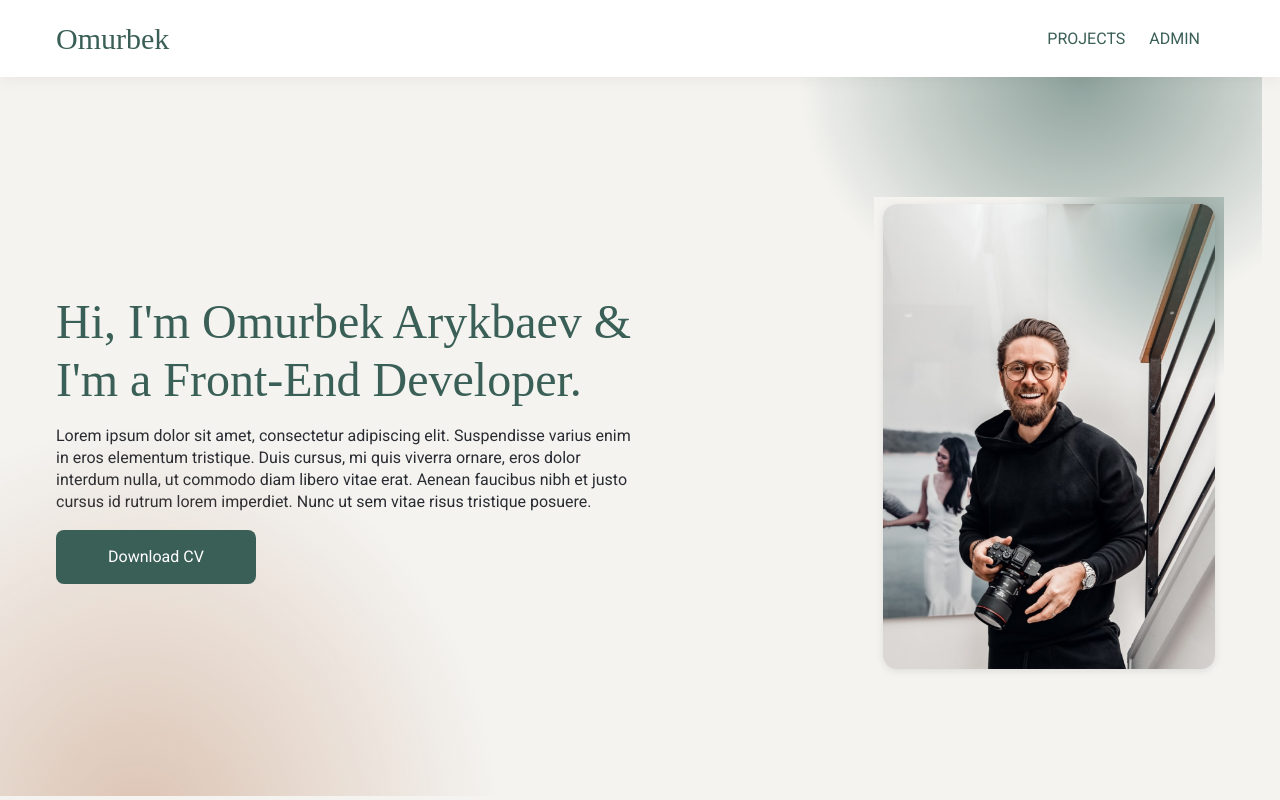
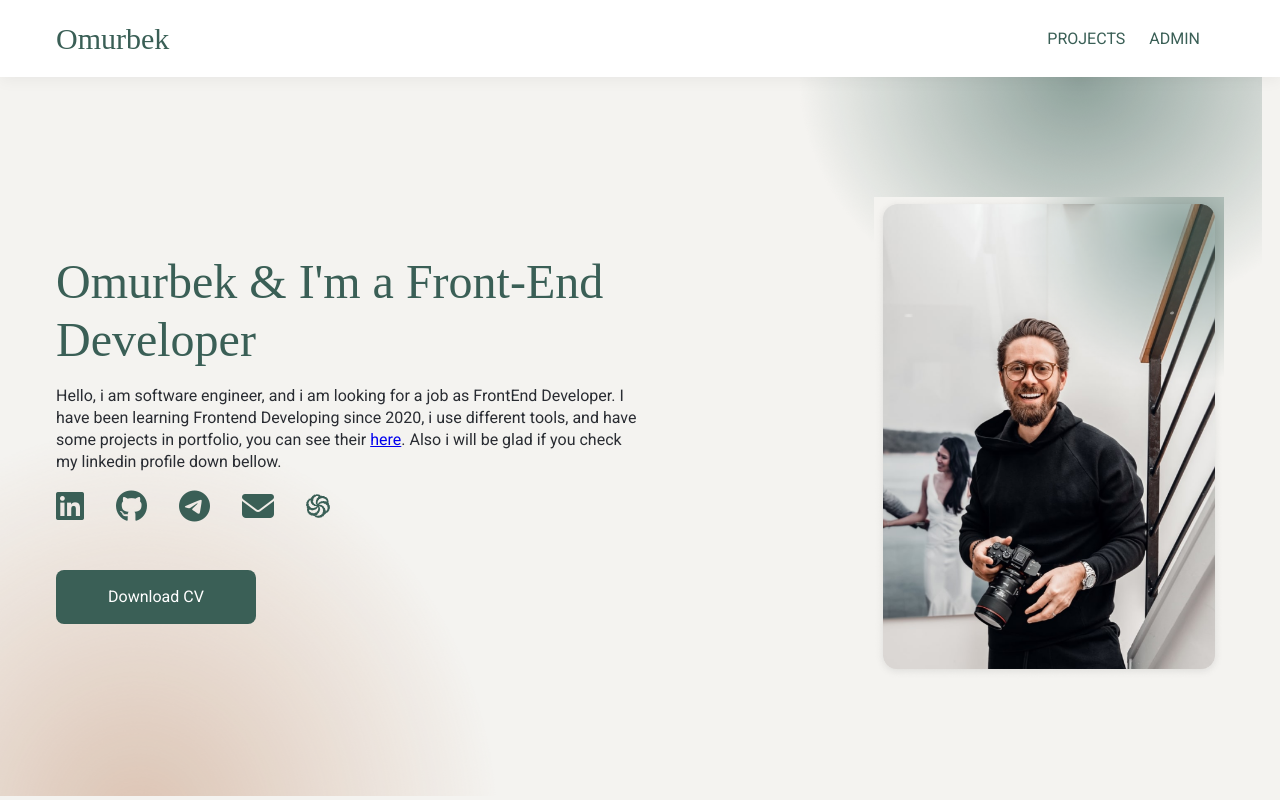
Before and after one commit to OmurbekArykbaev/oarykbaev, a React (Create React App) app: page / in a window 1280 px wide. Shown: the top 800 px of the page. Built offline with nearby package versions, Linux system fonts and the light colour scheme; no server answers.

Commit message:
Add social links, add some info about me

```diff
--- a/src/components/Header/Header.jsx
+++ b/src/components/Header/Header.jsx
@@ -1,4 +1,5 @@
 import React from "react"
+import { Link } from "react-router-dom"
 import { Container } from "../index"
 import {
   HeaderSection,
@@ -10,6 +11,7 @@ import {
   RectGreen,
   RectOrange,
   ImageAvatar,
+  SocialLinks,
 } from "./HeaderStyled"
 
 const Header = () => {
@@ -20,14 +22,31 @@ const Header = () => {
       <Container>
         <Wrapper>
           <About>
-            <Title>Hi, I'm Omurbek Arykbaev & I'm a Front-End Developer.</Title>
+            <Title>Omurbek & I'm a Front-End Developer</Title>
             <Description>
-              Lorem ipsum dolor sit amet, consectetur adipiscing elit.
-              Suspendisse varius enim in eros elementum tristique. Duis cursus,
-              mi quis viverra ornare, eros dolor interdum nulla, ut commodo diam
-              libero vitae erat. Aenean faucibus nibh et justo cursus id rutrum
-              lorem imperdiet. Nunc ut sem vitae risus tristique posuere.
+              Hello, i am software engineer, and i am looking for a job as
+              FrontEnd Developer. I have been learning Frontend Developing since
+              2020, i use different tools, and have some projects in portfolio,
+              you can see their <Link to="/projects">here</Link>. Also i will be
+              glad if you check my linkedin profile down bellow.
             </Description>
+            <SocialLinks>
+              <a href="https://www.linkedin.com/in/oarykbaev">
+                <i className="fa-brands fa-linkedin"></i>
+              </a>
+              <a href="https://github.com/OmurbekArykbaev">
+                <i className="fa-brands fa-github"></i>
+              </a>
+              <a href="https://t.me/Twonpix">
+                <i className="fa-brands fa-telegram"></i>
+              </a>
+              <a href="mailto:firefoxer00@gmail.com">
+                <i className="fa-solid fa-envelope"></i>
+              </a>
+              <a href="https://www.codewars.com/users/OmurbekArykbaev">
+                <img src="/img/codewars.svg" alt="" />
+              </a>
+            </SocialLinks>
             <Button>Download CV</Button>
           </About>
           <ImageAvatar src="./img/about-me1.png" alt="Author" />
--- a/src/components/Header/HeaderStyled.js
+++ b/src/components/Header/HeaderStyled.js
@@ -80,6 +80,7 @@ const Description = styled.p`
   font-size: var(--fs-md);
   line-height: 22px;
   margin-bottom: 17px;
+  z-index: 100;
 
   @media (max-width: 1024px) {
     color: var(--text-color);
@@ -91,7 +92,37 @@ const Description = styled.p`
   }
 
   @media (max-width: 768px) {
+    text-align: center;
     margin-bottom: 2rem;
+  }
+`
+
+const SocialLinks = styled.div`
+  display: flex;
+  width: 100%;
+  margin-bottom: 3rem;
+  z-index: 100;
+
+  @media (max-width: 768px) {
+    justify-content: space-around;
+  }
+
+  a {
+    display: flex;
+    justify-content: center;
+    align-items: center;
+    text-decoration: none;
+    color: var(--primary-color);
+    font-size: 2rem;
+    margin-right: 2rem;
+
+    img {
+      fill: var(--primary-color);
+    }
+
+    @media (max-width: 768px) {
+      margin-right: 0;
+    }
   }
 `
 const Button = styled.button`
@@ -207,4 +238,5 @@ export {
   RectGreen,
   RectOrange,
   ImageAvatar,
+  SocialLinks,
 }
```
Also changed, not shown: public/img/codewars.svg (added).
